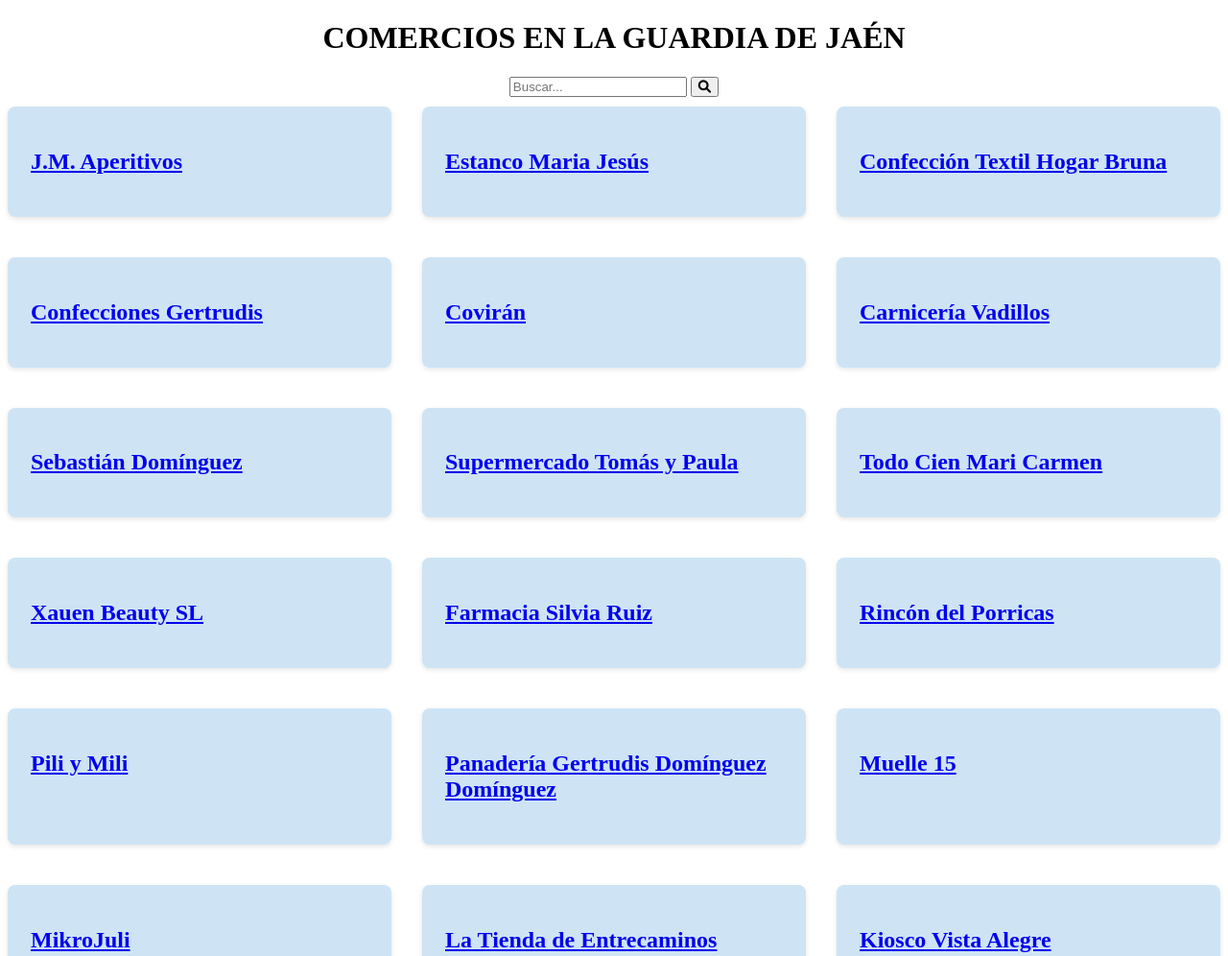
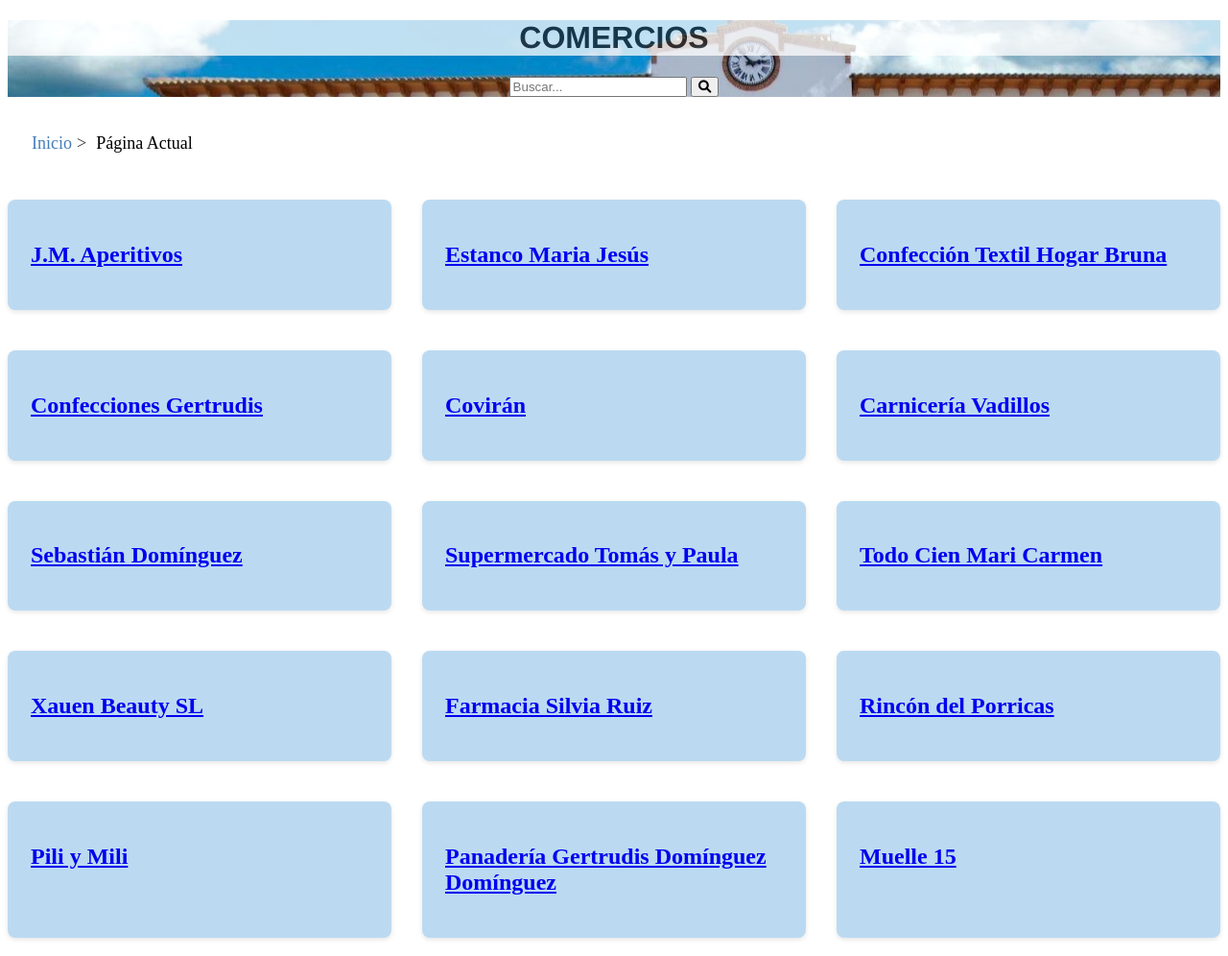
Before and after one commit to mimilopezpalaci/GRUPO-2-GU-A-EMPRESAS, a plain HTML site: page categorias/comercio.html in a window 1280 px wide. Shown: the top 996 px of the page at 96% size. Drawn offline with Linux system fonts and the light colour scheme.

Commit message:
nuevos camnios

```diff
--- a/categorias/comercio.html
+++ b/categorias/comercio.html
@@ -10,12 +10,18 @@
 </head>
 <body>
    <header>
-    <h1>COMERCIOS EN LA GUARDIA DE JAÉN</h1>
+    <h1>COMERCIOS</h1>
     <div class="search-container">
         <input type="text" id="search" placeholder="Buscar..." onkeyup="searchBusinesses()">
         <button type="submit"><i class="fas fa-search"></i></button>
     </div>
    </header>
+   <nav aria-label="breadcrumb">
+    <ul class="breadcrumb">
+        <li><a href="../index.html">Inicio</a></li>
+        <li>Página Actual</li>
+    </ul>
+</nav>
    <main>
     <div class="business-list">
         <a href="comercio/Jm_aperitivos/Jm_aperitivos.html"class="business-card">
--- a/css/categorias.css
+++ b/css/categorias.css
@@ -4,7 +4,7 @@
             gap:2rem;
         }
         .business-card{
-            background-color: #cee4f5;
+            background-color: #bbdaf2;
             border-radius: 8px;
             box-shadow: 0 2px 5px rgba(0,0,0,0.1);
             padding: 1.5rem;
@@ -14,6 +14,43 @@
         .business-card:hover{
             transform:translateY(-5px);
         }
+        h1 {
+            display: block;
+            font-size: 2em;
+            margin-block-start: 0.67em;
+            margin-block-end: 0.67em;
+            margin-inline-start: 0px;
+            margin-inline-end: 0px;
+            font-weight: bold;
+            unicode-bidi: isolate;
+            background-color: white;
+            opacity: 75%;
+        }
         header{
             text-align: center;
+            background-image: url('admin.jpg');
+            font-family: 'Franklin Gothic Medium', 'Arial Narrow', Arial, sans-serif;
+            color: #1d1e22;
         }
+        .breadcrumb {
+            list-style: none;
+            display: flex;
+            padding: 20px;
+            background: #fff;
+            border-radius: 5px;
+            font-size:18px;
+        }
+        .breadcrumb li {
+            margin: 0 5px;
+        }
+        .breadcrumb li a {
+            text-decoration: none;
+            color: #467db8;
+            font-size:18px;
+
+        }
+        .breadcrumb li:not(:last-child)::after {
+            content: ">";
+            margin-left: 5px;
+            color: #333;
+        }
--- a/css/style.css
+++ b/css/style.css
@@ -169,6 +169,7 @@ h2{
     padding: 1.5rem;
     text-align: center;
     transition: transform 0.3s ease;
+    color:#7c7a7a;
 }
 
 .category-item:hover {
```
Also changed, not shown: categorias/administracion.html (+7 -4 lines), categorias/agricultura.html (+7 -1 lines), categorias/construccion.html (+7 -1 lines), categorias/educacion.html (+7 -1 lines), categorias/energias.html (+7 -1 lines), categorias/hosteleria.html (+7 -1 lines), categorias/industria.html (+7 -1 lines), categorias/logistica.html (+6 -0 lines), categorias/ocio.html (+6 -0 lines), categorias/sanidad.html (+6 -0 lines), categorias/servicios.html (+6 -0 lines), index.html (+15 -14 lines), css/admin.jpg (added).
